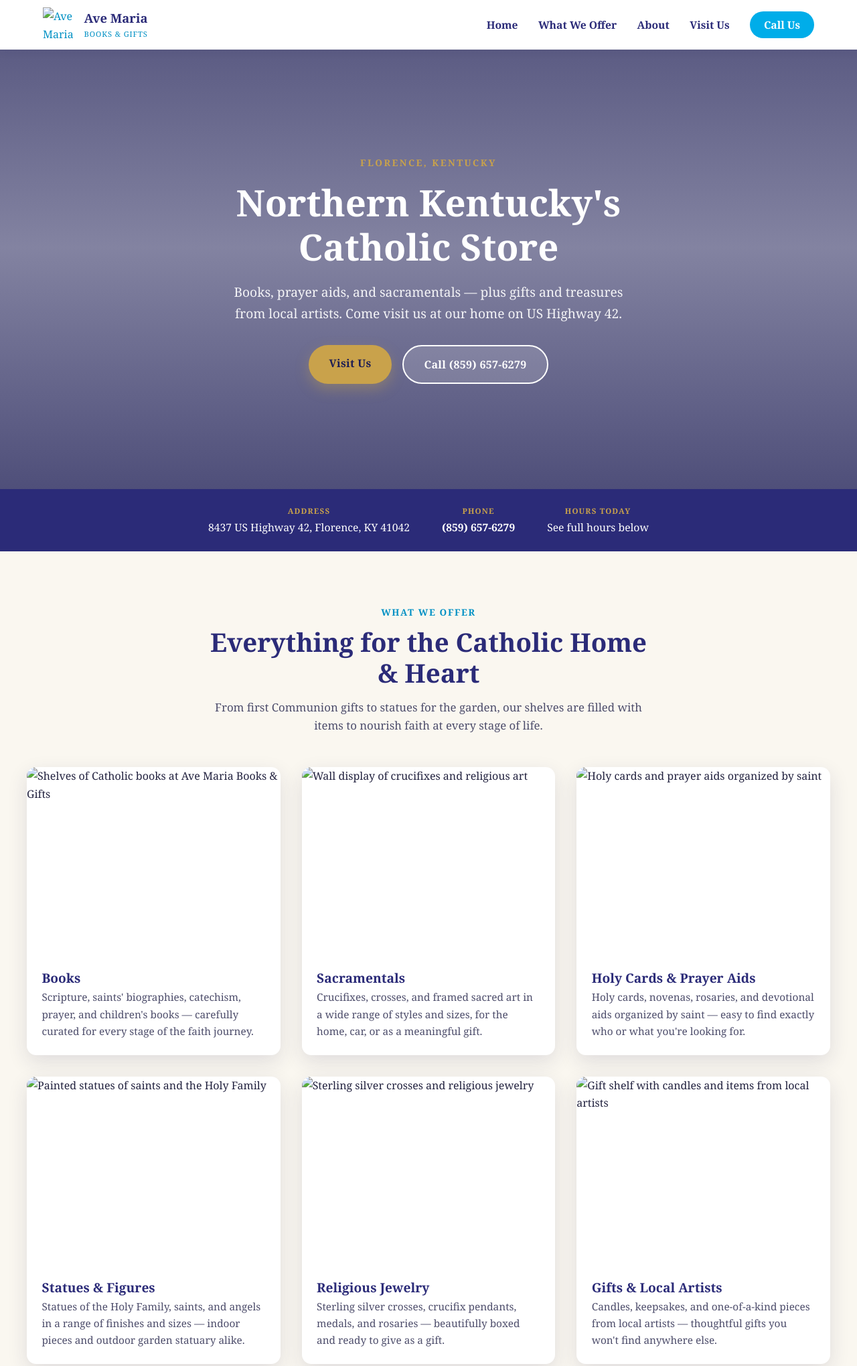
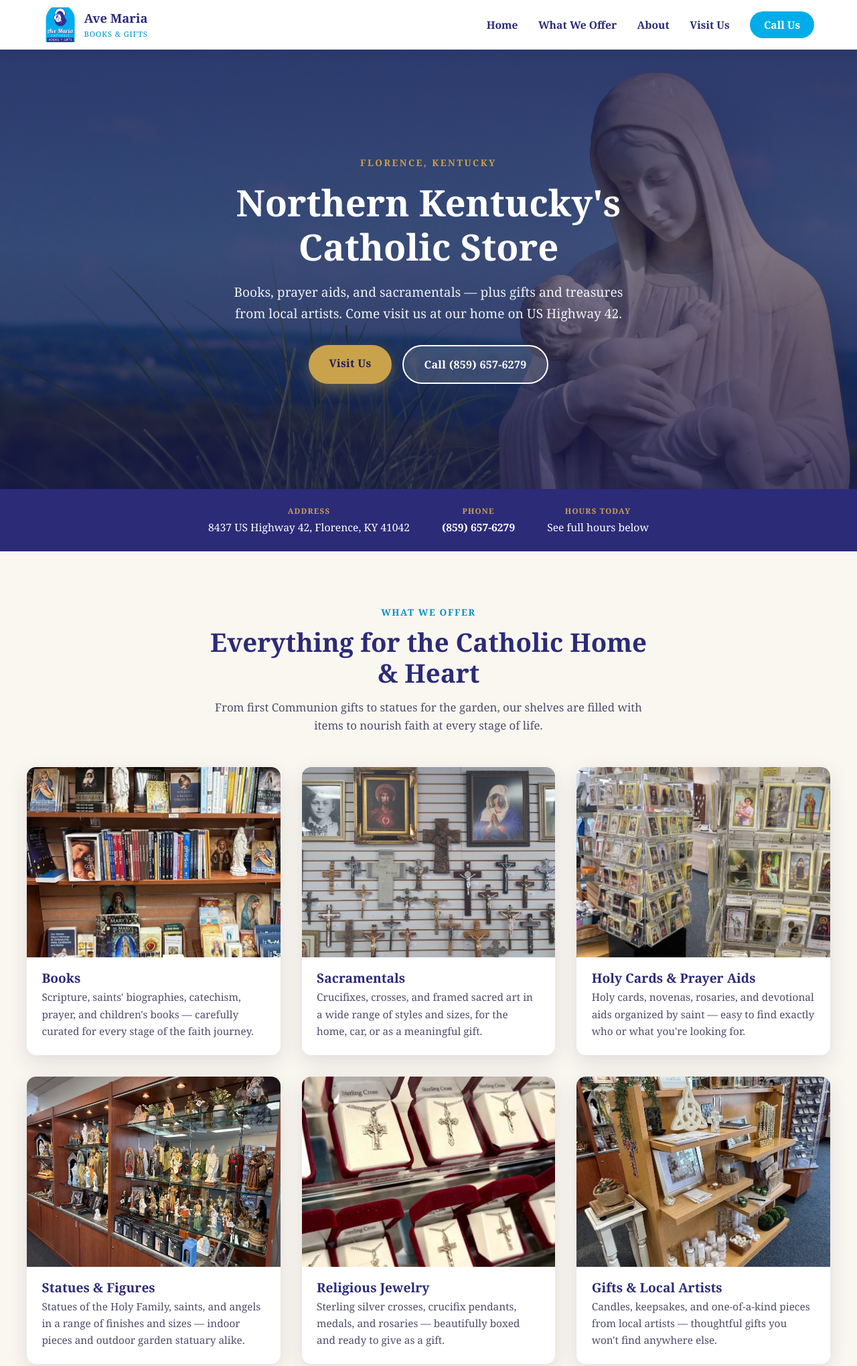
Before and after one commit to 0noahharris4/Ave-Maria-, a plain HTML site: page index.html in a window 1280 px wide. Shown: the top 2039 px of the page at 67% size. Drawn offline with Linux system fonts and the light colour scheme.

Commit message:
Add files via upload

```diff
--- a/index.html
+++ b/index.html
@@ -5,7 +5,7 @@
 <meta name="viewport" content="width=device-width, initial-scale=1.0">
 <title>Ave Maria Books &amp; Gifts | Northern Kentucky's Catholic Store</title>
 <meta name="description" content="Ave Maria Books & Gifts is Northern Kentucky's Catholic store in Florence, KY — books, sacramentals, prayer aids, gifts, and items from local artists.">
-<link rel="icon" type="image/png" href="images/image-1.png">
+<link rel="icon" type="image/png" href="image-1.png">
 <style>
 /* ===== Ave Maria Books & Gifts ===== */
 
@@ -176,7 +176,7 @@ img { display: block; max-width: 100%; }
   min-height: 82vh;
   display: flex;
   align-items: center;
-  background: url("images/image-2.jpg") center 30% / cover no-repeat;
+  background: url("image-2.jpg") center 30% / cover no-repeat;
 }
 .hero-overlay {
   position: absolute;
@@ -447,7 +447,7 @@ img { display: block; max-width: 100%; }
 <header class="navbar">
   <div class="nav-container">
     <a href="#home" class="nav-logo">
-      <img src="images/image-1.png" alt="Ave Maria Books & Gifts logo">
+      <img src="image-1.png" alt="Ave Maria Books & Gifts logo">
       <span class="nav-logo-text">Ave Maria<br><small>Books &amp; Gifts</small></span>
     </a>
 
@@ -507,32 +507,32 @@ img { display: block; max-width: 100%; }
 
   <div class="offer-grid">
     <div class="offer-card">
-      <div class="offer-img"><img src="images/image-3.jpg" alt="Shelves of Catholic books at Ave Maria Books & Gifts"></div>
+      <div class="offer-img"><img src="image-3.jpg" alt="Shelves of Catholic books at Ave Maria Books & Gifts"></div>
       <h3>Books</h3>
       <p>Scripture, saints' biographies, catechism, prayer, and children's books &mdash; carefully curated for every stage of the faith journey.</p>
     </div>
     <div class="offer-card">
-      <div class="offer-img"><img src="images/image-4.jpg" alt="Wall display of crucifixes and religious art"></div>
+      <div class="offer-img"><img src="image-4.jpg" alt="Wall display of crucifixes and religious art"></div>
       <h3>Sacramentals</h3>
       <p>Crucifixes, crosses, and framed sacred art in a wide range of styles and sizes, for the home, car, or as a meaningful gift.</p>
     </div>
     <div class="offer-card">
-      <div class="offer-img"><img src="images/image-5.jpg" alt="Holy cards and prayer aids organized by saint"></div>
+      <div class="offer-img"><img src="image-5.jpg" alt="Holy cards and prayer aids organized by saint"></div>
       <h3>Holy Cards &amp; Prayer Aids</h3>
       <p>Holy cards, novenas, rosaries, and devotional aids organized by saint &mdash; easy to find exactly who or what you're looking for.</p>
     </div>
     <div class="offer-card">
-      <div class="offer-img"><img src="images/image-6.jpg" alt="Painted statues of saints and the Holy Family"></div>
+      <div class="offer-img"><img src="image-6.jpg" alt="Painted statues of saints and the Holy Family"></div>
       <h3>Statues &amp; Figures</h3>
       <p>Statues of the Holy Family, saints, and angels in a range of finishes and sizes &mdash; indoor pieces and outdoor garden statuary alike.</p>
     </div>
     <div class="offer-card">
-      <div class="offer-img"><img src="images/image-7.jpg" alt="Sterling silver crosses and religious jewelry"></div>
+      <div class="offer-img"><img src="image-7.jpg" alt="Sterling silver crosses and religious jewelry"></div>
       <h3>Religious Jewelry</h3>
       <p>Sterling silver crosses, crucifix pendants, medals, and rosaries &mdash; beautifully boxed and ready to give as a gift.</p>
     </div>
     <div class="offer-card">
-      <div class="offer-img"><img src="images/image-8.jpg" alt="Gift shelf with candles and items from local artists"></div>
+      <div class="offer-img"><img src="image-8.jpg" alt="Gift shelf with candles and items from local artists"></div>
       <h3>Gifts &amp; Local Artists</h3>
       <p>Candles, keepsakes, and one-of-a-kind pieces from local artists &mdash; thoughtful gifts you won't find anywhere else.</p>
     </div>
@@ -549,17 +549,17 @@ img { display: block; max-width: 100%; }
       <a href="#visit" class="btn btn-primary">Plan Your Visit</a>
     </div>
     <div class="about-img">
-      <img src="images/image-9.jpg" alt="Cozy reading room inside Ave Maria Books & Gifts">
+      <img src="image-9.jpg" alt="Cozy reading room inside Ave Maria Books & Gifts">
     </div>
   </div>
 
   <div class="peek-gallery">
     <p class="peek-heading">A Peek Inside Our Store</p>
     <div class="peek-grid">
-      <img src="images/image-10.jpg" alt="Infant of Prague statue display">
-      <img src="images/image-11.jpg" alt="Glass case of saint statues">
-      <img src="images/image-12.jpg" alt="Shelf of garden statues">
-      <img src="images/image-13.jpg" alt="Front retail floor of Ave Maria Books & Gifts">
+      <img src="image-10.jpg" alt="Infant of Prague statue display">
+      <img src="image-11.jpg" alt="Glass case of saint statues">
+      <img src="image-12.jpg" alt="Shelf of garden statues">
+      <img src="image-13.jpg" alt="Front retail floor of Ave Maria Books & Gifts">
     </div>
   </div>
 </section>
@@ -609,7 +609,7 @@ img { display: block; max-width: 100%; }
 <footer class="site-footer">
   <div class="footer-inner">
     <div class="footer-brand">
-      <img src="images/image-1.png" alt="Ave Maria Books & Gifts logo">
+      <img src="image-1.png" alt="Ave Maria Books & Gifts logo">
       <p>Ave Maria Books &amp; Gifts<br>Northern Kentucky's Catholic Store</p>
     </div>
     <div class="footer-col">
```
